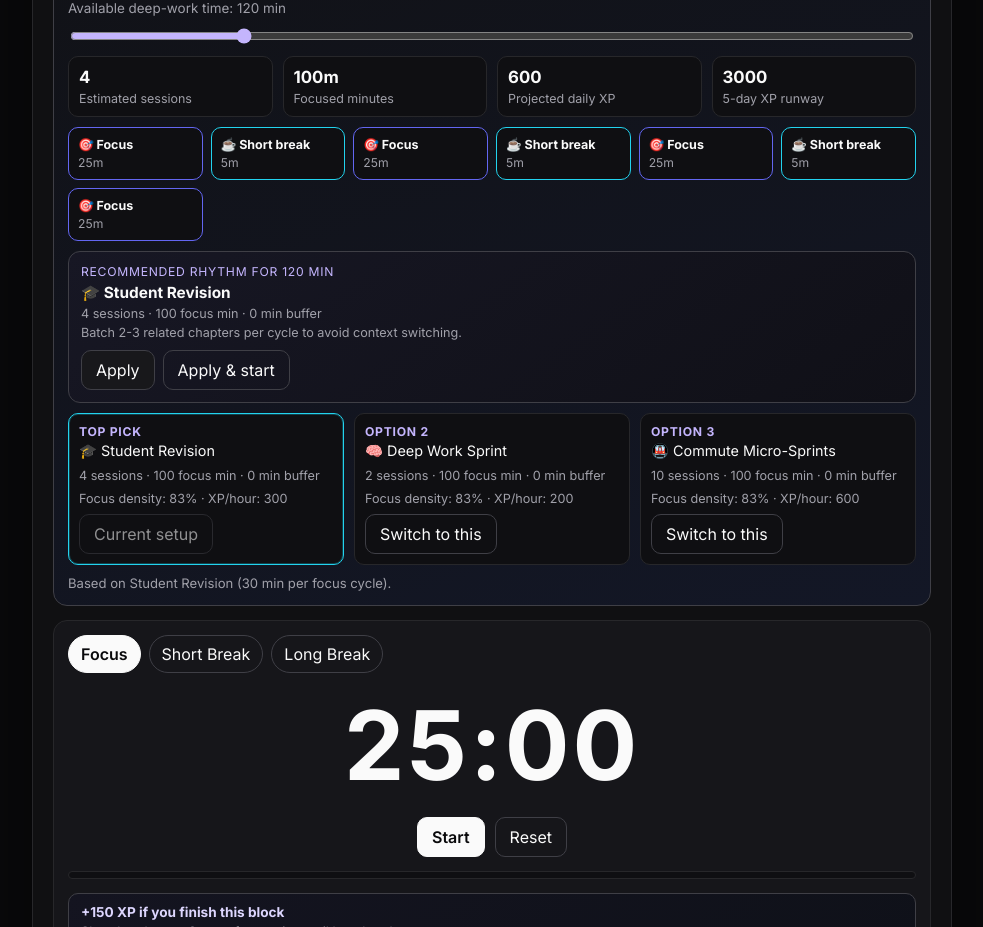
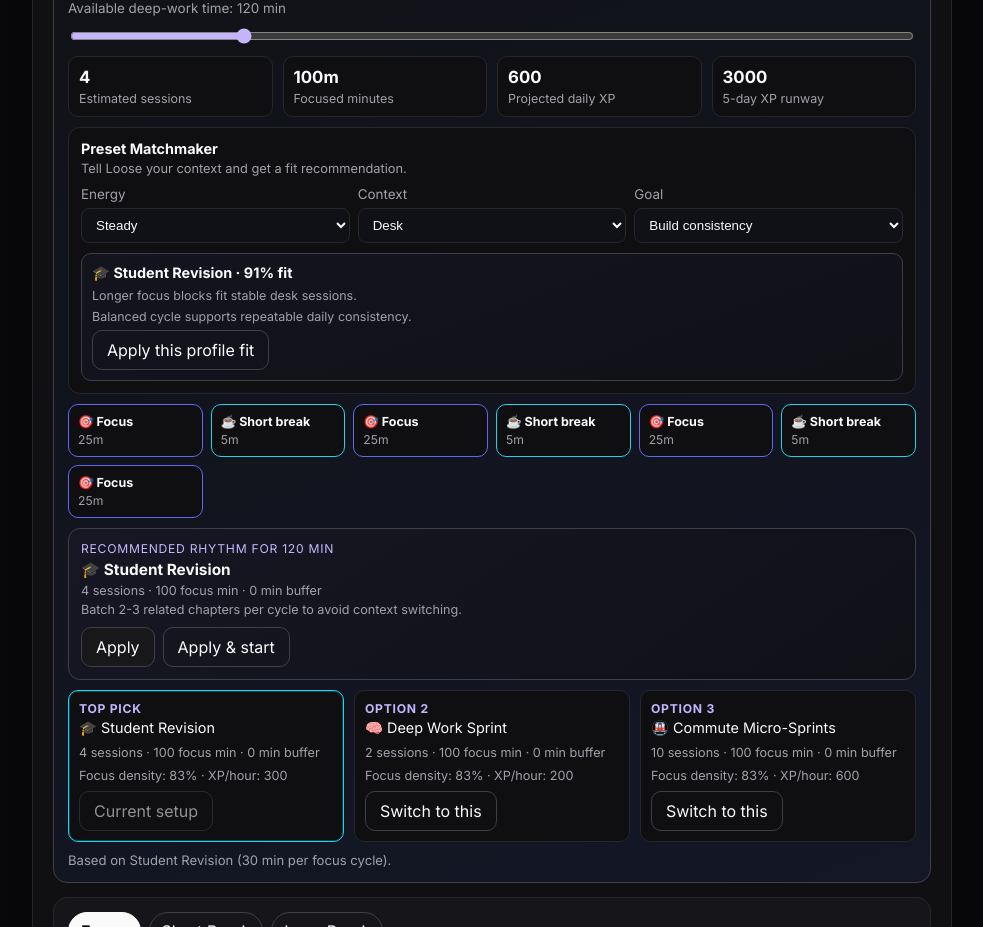
Before and after one commit to dhyoprd/pomodoro-glass, a Next.js app: page / in a window 1280 px wide. Shown: the part 1140-2067 px from the top of the page, without its empty margins (148-1131 px from the left). Built offline with nearby package versions, Linux system fonts and the light colour scheme.

Commit message:
feat: add use-case preset matchmaker in session planner

```diff
--- a/src/app/globals.css
+++ b/src/app/globals.css
@@ -487,6 +487,70 @@ section {
 }
 
 .planner-fit-card button {
+  justify-self: start;
+}
+
+.matchmaker-card {
+  background: #0f0f12;
+  border: 1px solid var(--line);
+  border-radius: 12px;
+  padding: 12px;
+  display: grid;
+  gap: 10px;
+}
+
+.planner-headline {
+  display: grid;
+  gap: 4px;
+}
+
+.planner-headline strong {
+  font-size: 0.9rem;
+}
+
+.planner-headline span {
+  color: var(--muted);
+  font-size: 0.8rem;
+}
+
+.matchmaker-grid {
+  display: grid;
+  grid-template-columns: repeat(3, minmax(0, 1fr));
+  gap: 8px;
+}
+
+.matchmaker-grid label {
+  display: grid;
+  gap: 6px;
+}
+
+.matchmaker-grid select {
+  background: #101017;
+  border: 1px solid var(--line);
+  border-radius: 8px;
+  color: var(--text);
+  padding: 8px 10px;
+}
+
+.matchmaker-recommendation {
+  border: 1px solid #3f3f46;
+  border-radius: 10px;
+  padding: 10px;
+  display: grid;
+  gap: 6px;
+  background: linear-gradient(160deg, #13141e, #101017);
+}
+
+.matchmaker-recommendation strong {
+  font-size: 0.9rem;
+}
+
+.matchmaker-recommendation small {
+  color: var(--muted);
+  font-size: 0.78rem;
+}
+
+.matchmaker-recommendation button {
   justify-self: start;
 }
 
@@ -1056,6 +1120,7 @@ input:focus { border-color: #71717a; }
   .quick-onboarding-grid { grid-template-columns: 1fr; }
   .planner-metrics { grid-template-columns: repeat(2, minmax(0, 1fr)); }
   .planner-fit-grid { grid-template-columns: 1fr; }
+  .matchmaker-grid { grid-template-columns: 1fr; }
 }
 
 @media (max-width: 600px) {
--- a/src/application/SessionPlannerEngine.ts
+++ b/src/application/SessionPlannerEngine.ts
@@ -26,6 +26,22 @@ export type SessionTimelineBlock = {
   minutes: number;
   startsAtMinute: number;
   endsAtMinute: number;
+};
+
+export type MatchmakerEnergy = 'low' | 'steady' | 'high';
+export type MatchmakerContext = 'mobile' | 'desk';
+export type MatchmakerGoal = 'consistency' | 'depth' | 'restart';
+
+export type MatchmakerProfile = {
+  energy: MatchmakerEnergy;
+  context: MatchmakerContext;
+  goal: MatchmakerGoal;
+};
+
+export type PresetMatchRecommendation = {
+  preset: UseCasePreset;
+  confidence: number;
+  reasons: string[];
 };
 
 export function buildSessionPlannerSummary(settings: TimerSettings, planningMinutes: number): SessionPlannerSummary {
@@ -108,3 +124,80 @@ export function rankPresetPlans(presets: ReadonlyArray<UseCasePreset>, planningM
     })
     .sort((a, b) => b.score - a.score);
 }
+
+export function recommendPresetByProfile(
+  presets: ReadonlyArray<UseCasePreset>,
+  profile: MatchmakerProfile,
+): PresetMatchRecommendation | null {
+  const recommendations = presets
+    .map((preset) => {
+      let score = 0;
+      const reasons: string[] = [];
+
+      if (profile.context === 'mobile') {
+        if (preset.id === 'mobile-commute') {
+          score += 4;
+          reasons.push('Optimized for short mobile windows and interruption-heavy days.');
+        }
+
+        if (preset.settings.focus <= 15) {
+          score += 2;
+          reasons.push('Short focus blocks reduce friction when you are on the move.');
+        }
+      }
+
+      if (profile.context === 'desk' && preset.settings.focus >= 25) {
+        score += 1;
+        reasons.push('Longer focus blocks fit stable desk sessions.');
+      }
+
+      if (profile.goal === 'depth' && preset.id === 'deep-work') {
+        score += 4;
+        reasons.push('Deep-work cadence maximizes uninterrupted concentration.');
+      }
+
+      if (profile.goal === 'consistency' && preset.id === 'student-revision') {
+        score += 3;
+        reasons.push('Balanced cycle supports repeatable daily consistency.');
+      }
+
+      if (profile.goal === 'restart' && preset.id === 'high-energy') {
+        score += 4;
+        reasons.push('Fast loops rebuild momentum when starting feels hard.');
+      }
+
+      if (profile.energy === 'low' && preset.settings.focus <= 20) {
+        score += 2;
+        reasons.push('Lower energy days benefit from shorter wins.');
+      }
+
+      if (profile.energy === 'steady' && preset.settings.focus >= 20 && preset.settings.focus <= 30) {
+        score += 2;
+        reasons.push('Mid-length sessions match steady cognitive output.');
+      }
+
+      if (profile.energy === 'high' && preset.settings.focus >= 40) {
+        score += 2;
+        reasons.push('High energy can sustain deeper focus intervals.');
+      }
+
+      const confidence = Math.min(98, 55 + score * 6);
+
+      return {
+        preset,
+        score,
+        confidence,
+        reasons,
+      };
+    })
+    .sort((a, b) => b.score - a.score);
+
+  const top = recommendations[0];
+  if (!top) return null;
+
+  return {
+    preset: top.preset,
+    confidence: top.confidence,
+    reasons: top.reasons.slice(0, 2),
+  };
+}
--- a/src/ui/PomodoroApp.tsx
+++ b/src/ui/PomodoroApp.tsx
@@ -22,12 +22,25 @@ import {
   buildSessionPlannerSummary,
   buildSessionTimeline,
   rankPresetPlans,
+  recommendPresetByProfile,
+  type MatchmakerContext,
+  type MatchmakerEnergy,
+  type MatchmakerGoal,
 } from '@/application/SessionPlannerEngine';
 
 export function PomodoroApp() {
   const { state, controller } = usePomodoroController();
   const [taskText, setTaskText] = useState('');
   const [planningMinutes, setPlanningMinutes] = useState(120);
+  const [matchmaker, setMatchmaker] = useState<{
+    energy: MatchmakerEnergy;
+    context: MatchmakerContext;
+    goal: MatchmakerGoal;
+  }>({
+    energy: 'steady',
+    context: 'desk',
+    goal: 'consistency',
+  });
   const [settingsForm, setSettingsForm] = useState({ focus: '', shortBreak: '', longBreak: '', longBreakInterval: '' });
 
   useEffect(() => {
@@ -149,6 +162,11 @@ export function PomodoroApp() {
   );
 
   const recommendedPreset = rankedPresetPlans[0];
+
+  const profileRecommendation = useMemo(
+    () => recommendPresetByProfile(USE_CASE_PRESETS, matchmaker),
+    [matchmaker],
+  );
 
   const showQuickOnboarding = state.stats.completed === 0 && state.tasks.length === 0;
 
@@ -332,6 +350,50 @@ export function PomodoroApp() {
               <span>5-day XP runway</span>
             </article>
           </div>
+          <article className="matchmaker-card" aria-label="Use-case matchmaker">
+            <div className="planner-headline">
+              <strong>Preset Matchmaker</strong>
+              <span>Tell Loose your context and get a fit recommendation.</span>
+            </div>
+            <div className="matchmaker-grid">
+              <label>
+                <span>Energy</span>
+                <select value={matchmaker.energy} onChange={(e) => setMatchmaker((prev) => ({ ...prev, energy: e.target.value as MatchmakerEnergy }))}>
+                  <option value="low">Low</option>
+                  <option value="steady">Steady</option>
+                  <option value="high">High</option>
+                </select>
+              </label>
+              <label>
+                <span>Context</span>
+                <select value={matchmaker.context} onChange={(e) => setMatchmaker((prev) => ({ ...prev, context: e.target.value as MatchmakerContext }))}>
+                  <option value="desk">Desk</option>
+                  <option value="mobile">Mobile / commute</option>
+                </select>
+              </label>
+              <label>
+                <span>Goal</span>
+                <select value={matchmaker.goal} onChange={(e) => setMatchmaker((prev) => ({ ...prev, goal: e.target.value as MatchmakerGoal }))}>
+                  <option value="consistency">Build consistency</option>
+                  <option value="depth">Go deep</option>
+                  <option value="restart">Restart momentum</option>
+                </select>
+              </label>
+            </div>
+            {profileRecommendation ? (
+              <div className="matchmaker-recommendation">
+                <strong>
+                  {profileRecommendation.preset.icon} {profileRecommendation.preset.name} · {profileRecommendation.confidence}% fit
+                </strong>
+                {profileRecommendation.reasons.map((reason) => (
+                  <small key={reason}>{reason}</small>
+                ))}
+                <button type="button" className="ghost" onClick={() => applyPreset(profileRecommendation.preset)}>
+                  Apply this profile fit
+                </button>
+              </div>
+            ) : null}
+          </article>
           {sessionTimeline.length ? (
             <div className="timeline-strip" aria-label="Session timeline preview">
               {sessionTimeline.slice(0, 8).map((block) => (
```
